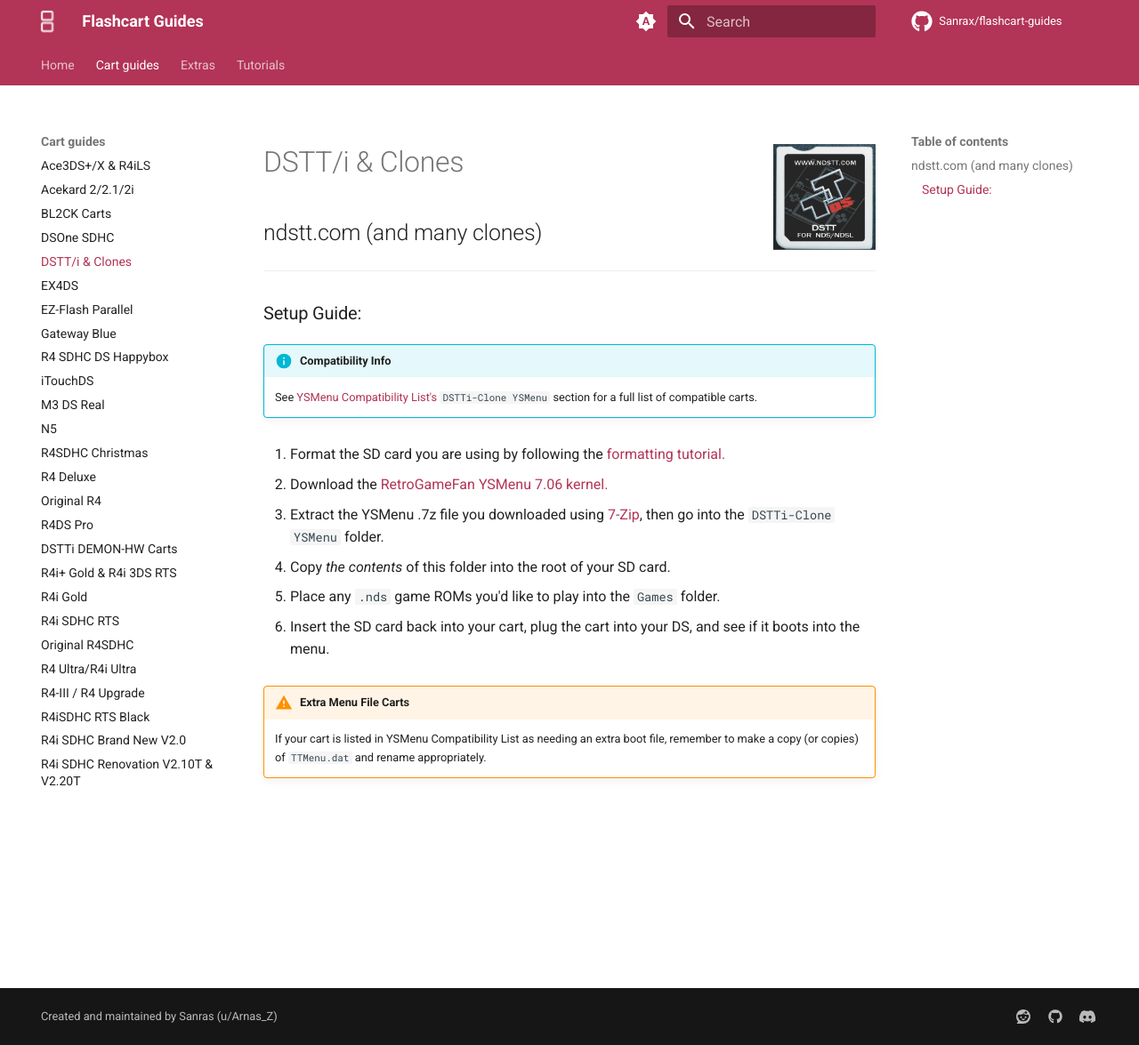
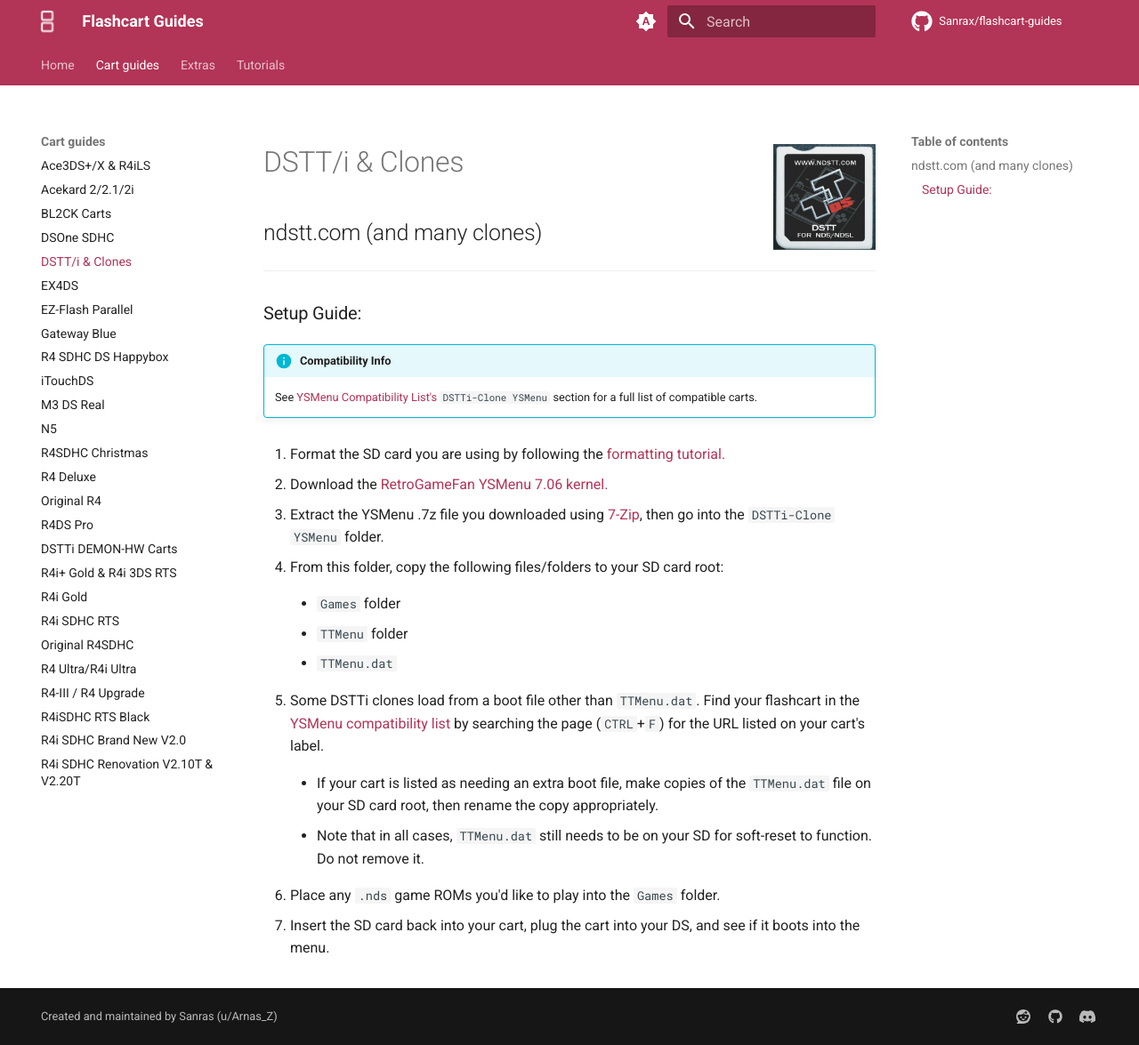
Before and after one commit to Sanrax/flashcart-guides, an MkDocs documentation site: the page built from docs/cart-guides/dstti.md, in a window 1280 px wide and 1175 px high. Shown: the whole window at 89% size. Built offline with MkDocs 1.6.1 and Material for MkDocs 9.7.7, drawn with Linux system fonts in a browser that asks for light colours; comment, search, counter and statistics services are not loaded.

Commit message:
Improve DSTTi page

```diff
--- a/docs/cart-guides/dstti.md
+++ b/docs/cart-guides/dstti.md
@@ -20,12 +20,20 @@
 
 1. Extract the YSMenu .7z file you downloaded using [7-Zip](https://www.7-zip.org/), then go into the `DSTTi-Clone YSMenu` folder.
 
-1. Copy *the contents* of this folder into the root of your SD card.
+1. From this folder, copy the following files/folders to your SD card root:
+
+    - `Games` folder
+
+    - `TTMenu` folder
+
+    - `TTMenu.dat`
+
+1. Some DSTTi clones load from a boot file other than `TTMenu.dat`. Find your flashcart in the [YSMenu compatibility list](https://www.flashcarts.net/ysmenu-compat-ext){target="_blank"} by searching the page (`CTRL`+`F`) for the URL listed on your cart's label.
+
+    - If your cart is listed as needing an extra boot file, make copies of the `TTMenu.dat` file on your SD card root, then rename the copy appropriately.
+
+    - Note that in all cases, `TTMenu.dat` still needs to be on your SD for soft-reset to function. Do not remove it.
 
 1. Place any `.nds` game ROMs you'd like to play into the `Games` folder.
 
 1. Insert the SD card back into your cart, plug the cart into your DS, and see if it boots into the menu.
-
-!!! warning "Extra Menu File Carts"
-
-    If your cart is listed in YSMenu Compatibility List as needing an extra boot file, remember to make a copy (or copies) of `TTMenu.dat` and rename appropriately.
```
